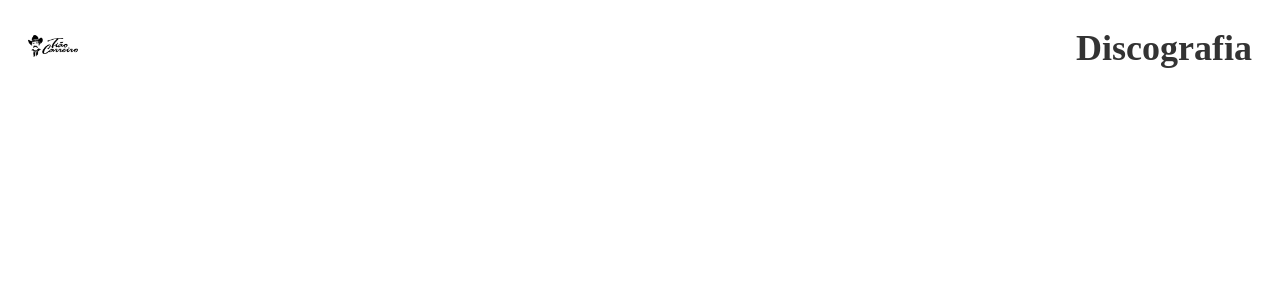
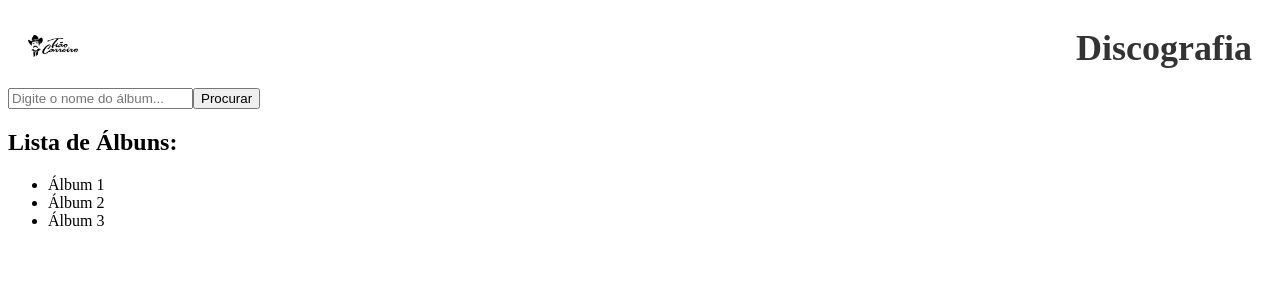
Before and after one commit to JeanSilva08/supliu-disc-manager, a React (Create React App) app: page / in a window 1280 px wide. Shown: the top 300 px of the page. Built offline with nearby package versions, Linux system fonts and the light colour scheme.

Commit message:
SearchBar component

```diff
--- a/src/App.js
+++ b/src/App.js
@@ -1,13 +1,39 @@
-import React from 'react';
+import React, { useState } from 'react';
 import NavBar from './components/NavBar';
+import SearchBar from './components/SearchBar';
 
-function App() {
+const App = () => {
+  // Simule uma lista de álbuns para teste
+  const [albums, setAlbums] = useState([
+    { id: 1, name: 'Álbum 1' },
+    { id: 2, name: 'Álbum 2' },
+    { id: 3, name: 'Álbum 3' },
+    // Adicione mais álbuns aqui para teste
+  ]);
+
+  const handleSearch = (keyword) => {
+    // Filtrar a lista de álbuns com base na keyword
+    const filteredAlbums = albums.filter((album) =>
+      album.name.toLowerCase().includes(keyword.toLowerCase())
+    );
+    // Atualizar a lista de álbuns com os álbuns filtrados
+    setAlbums(filteredAlbums);
+  };
+
   return (
     <div className="App">
       <NavBar />
-      {/* Conteúdo adicional da aplicação aqui */}
+      <SearchBar onSearch={handleSearch} /> {/* Passar a função de filtro */}
+      <div className="album-list">
+        <h2>Lista de Álbuns:</h2>
+        <ul>
+          {albums.map((album) => (
+            <li key={album.id}>{album.name}</li>
+          ))}
+        </ul>
+      </div>
     </div>
   );
-}
+};
 
 export default App;
--- /dev/null
+++ b/src/components/SearchBar.js
@@ -0,0 +1,28 @@
+import React, { useState } from 'react';
+
+const SearchBar = ({ onSearch }) => {
+  const [keyword, setKeyword] = useState('');
+
+  const handleChange = (event) => {
+    setKeyword(event.target.value);
+  };
+
+  const handleSubmit = (event) => {
+    event.preventDefault();
+    onSearch(keyword);
+  };
+
+  return (
+    <form className="search-bar" onSubmit={handleSubmit}>
+      <input
+        type="text"
+        placeholder="Digite o nome do álbum..."
+        value={keyword}
+        onChange={handleChange}
+      />
+      <button type="submit">Procurar</button>
+    </form>
+  );
+};
+
+export default SearchBar;
```
